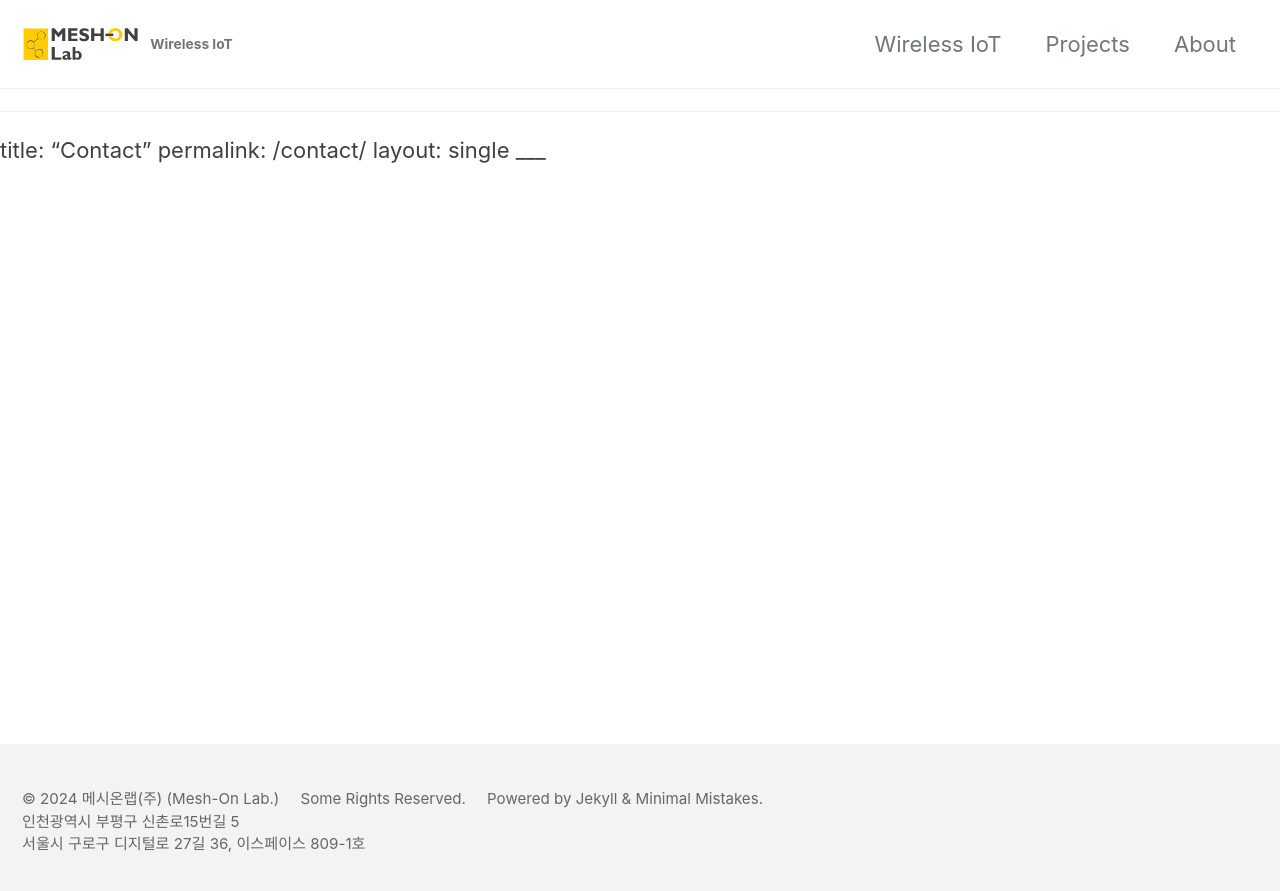
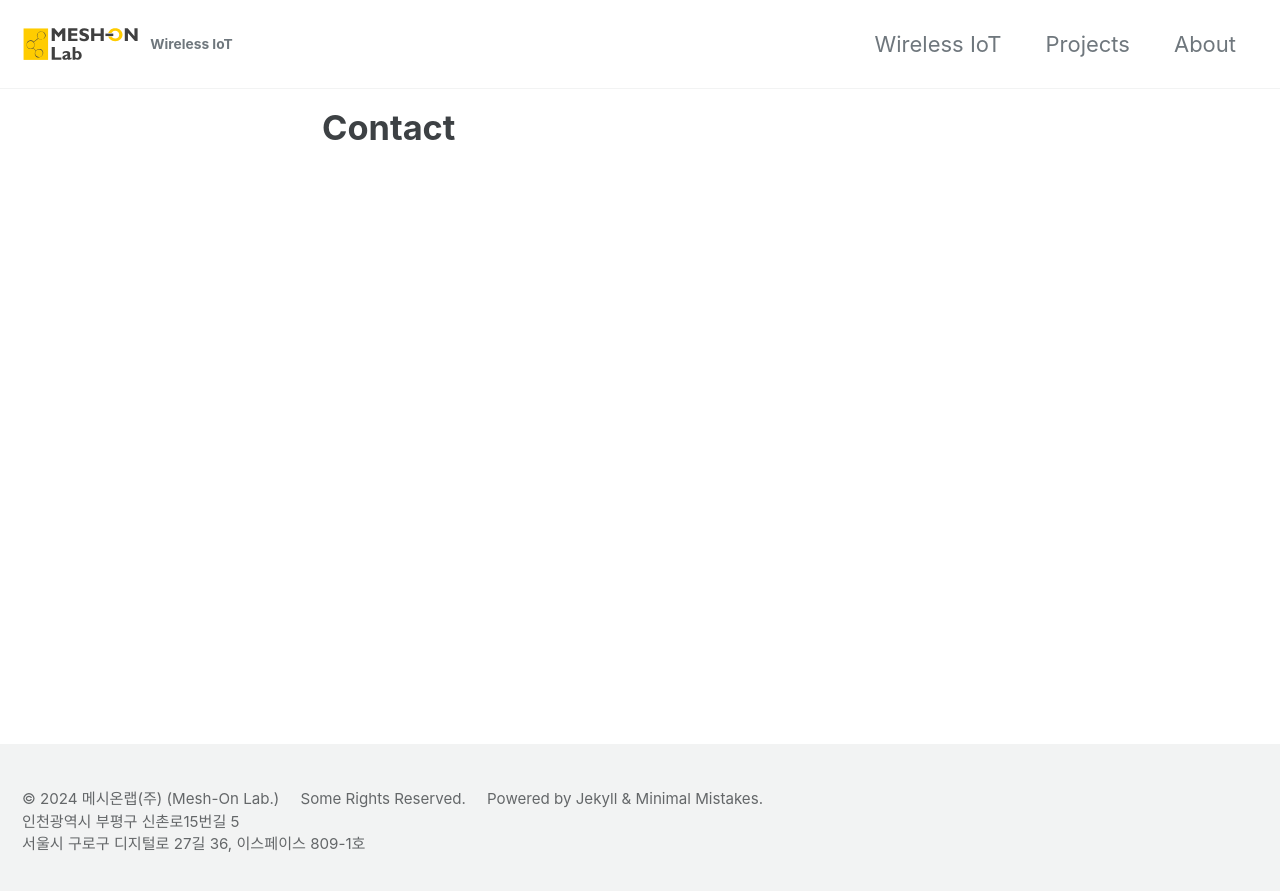
Before and after one commit to MeshOnLab/meshonlab.github.io, a Jekyll site: the page built from _pages/contact.md, in a window 1280 px wide. Shown: the top 891 px of the page. Built offline with Jekyll 4.4.1, drawn with Linux system fonts in a browser that asks for light colours; cached includes are drawn as plain includes; our own code applies the rules of GitHub Pages for plain Markdown files.

Commit message:
Update contact.md

```diff
--- a/_pages/contact.md
+++ b/_pages/contact.md
@@ -2,4 +2,4 @@
 title: "Contact"
 permalink: /contact/
 layout: single
-___
+---
```
